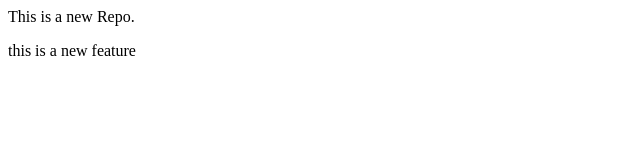
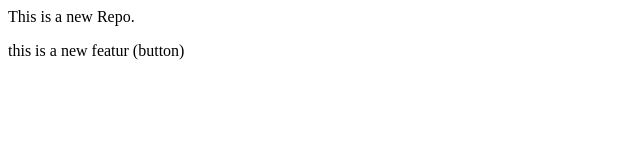
Before and after one commit to hamzi4335/localrepo, a plain HTML site: page index.html in a window 1280 px wide. Shown: the full height of the page, 0-640 px from the left. Drawn offline with Linux system fonts and the light colour scheme.

```diff
--- a/index.html
+++ b/index.html
@@ -1,4 +1,2 @@
 <p>This is a new Repo.</p>
-<p>
-    this is a new feature
-</p>
+<p>this is a new featur (button)</p>
```
